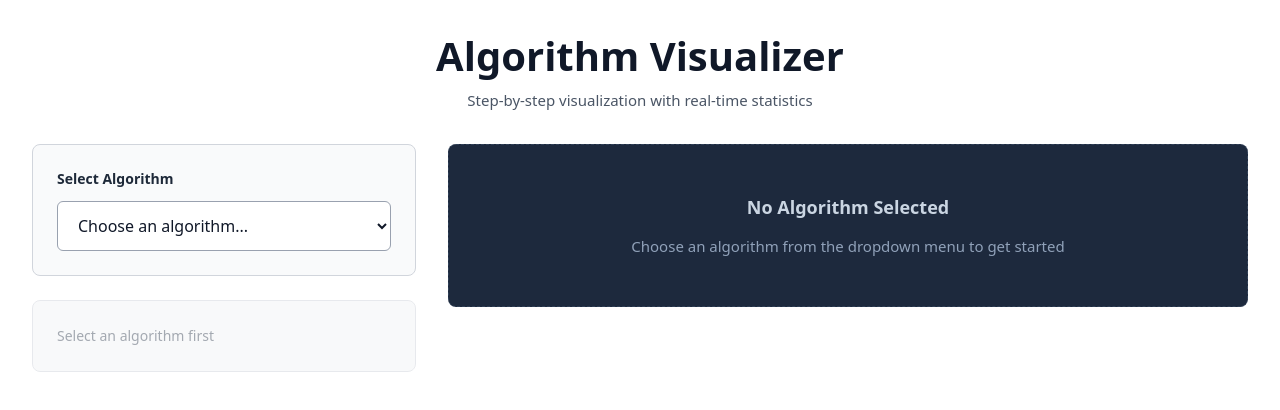
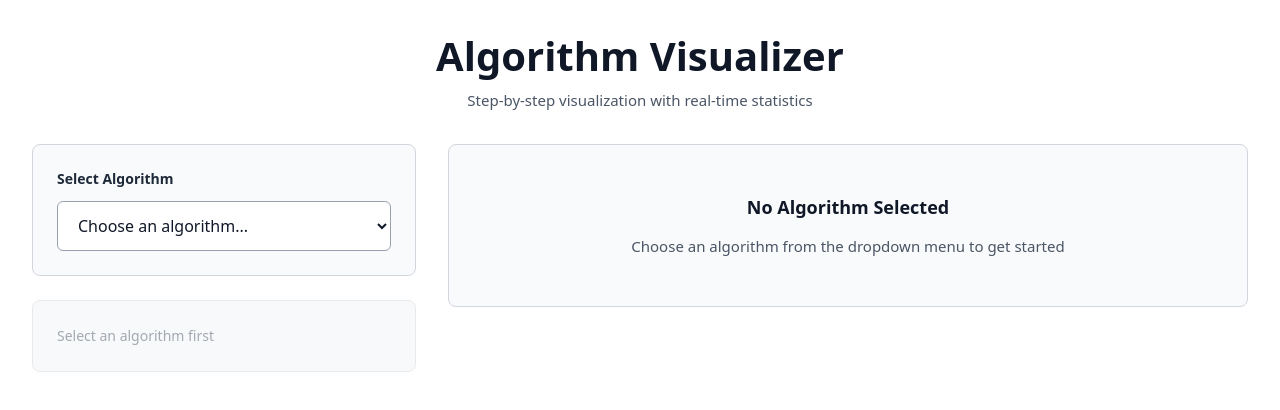
Before and after one commit to tqspham/algorithm-demo-app-1777153720694, a Next.js app: page / in a window 1280 px wide. Shown: the top 410 px of the page. Built offline with nearby package versions, Linux system fonts and the light colour scheme.

Commit message:
Update components/EmptyState.tsx

```diff
--- a/components/EmptyState.tsx
+++ b/components/EmptyState.tsx
@@ -1,9 +1,9 @@
 export function EmptyState(): React.ReactElement {
   return (
-    <div className="bg-slate-800 rounded-lg p-12 border border-slate-700 border-dashed text-center">
+    <div className="bg-gray-50 rounded-lg p-12 border border-gray-300 text-center">
       <div className="space-y-3">
-        <p className="text-slate-300 font-semibold text-lg">No Algorithm Selected</p>
-        <p className="text-slate-400">Choose an algorithm from the dropdown menu to get started</p>
+        <p className="text-gray-900 font-semibold text-lg">No Algorithm Selected</p>
+        <p className="text-gray-600">Choose an algorithm from the dropdown menu to get started</p>
       </div>
     </div>
   );
```
